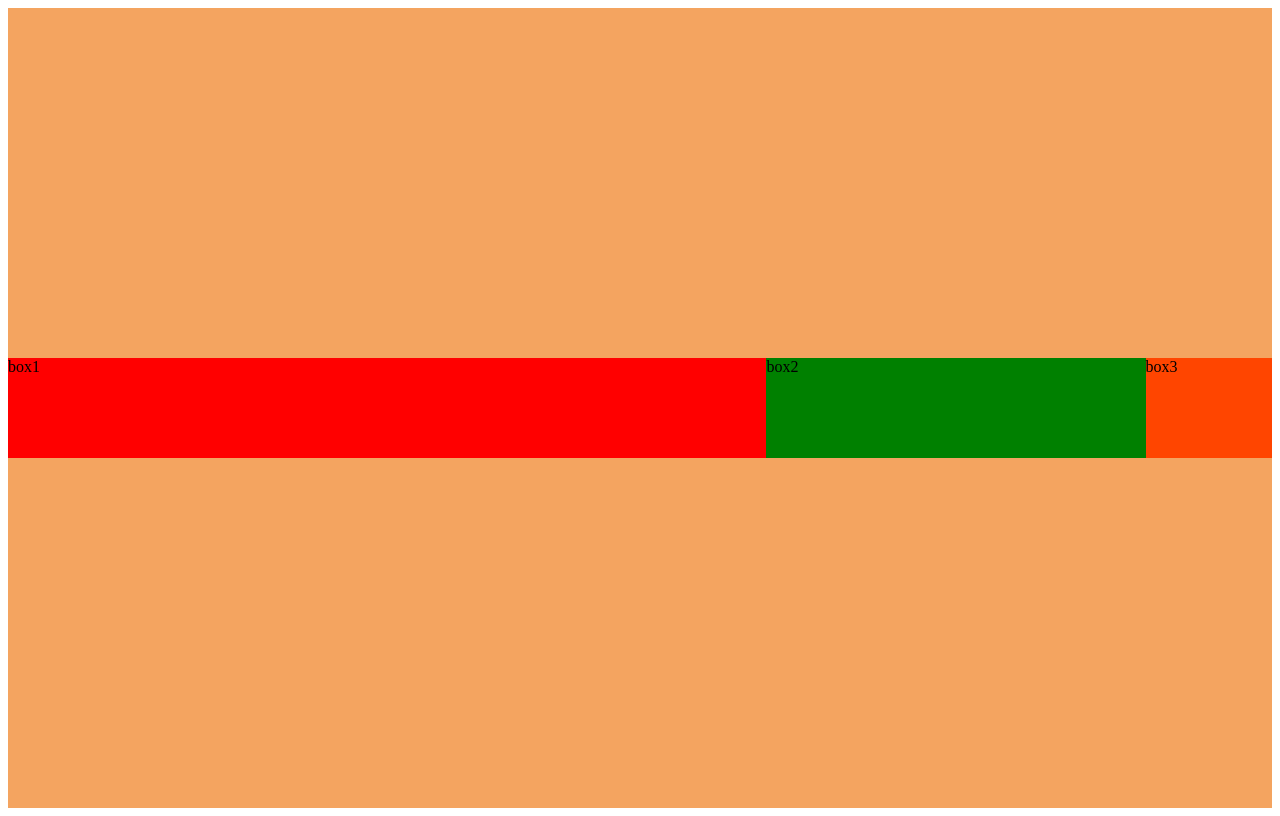
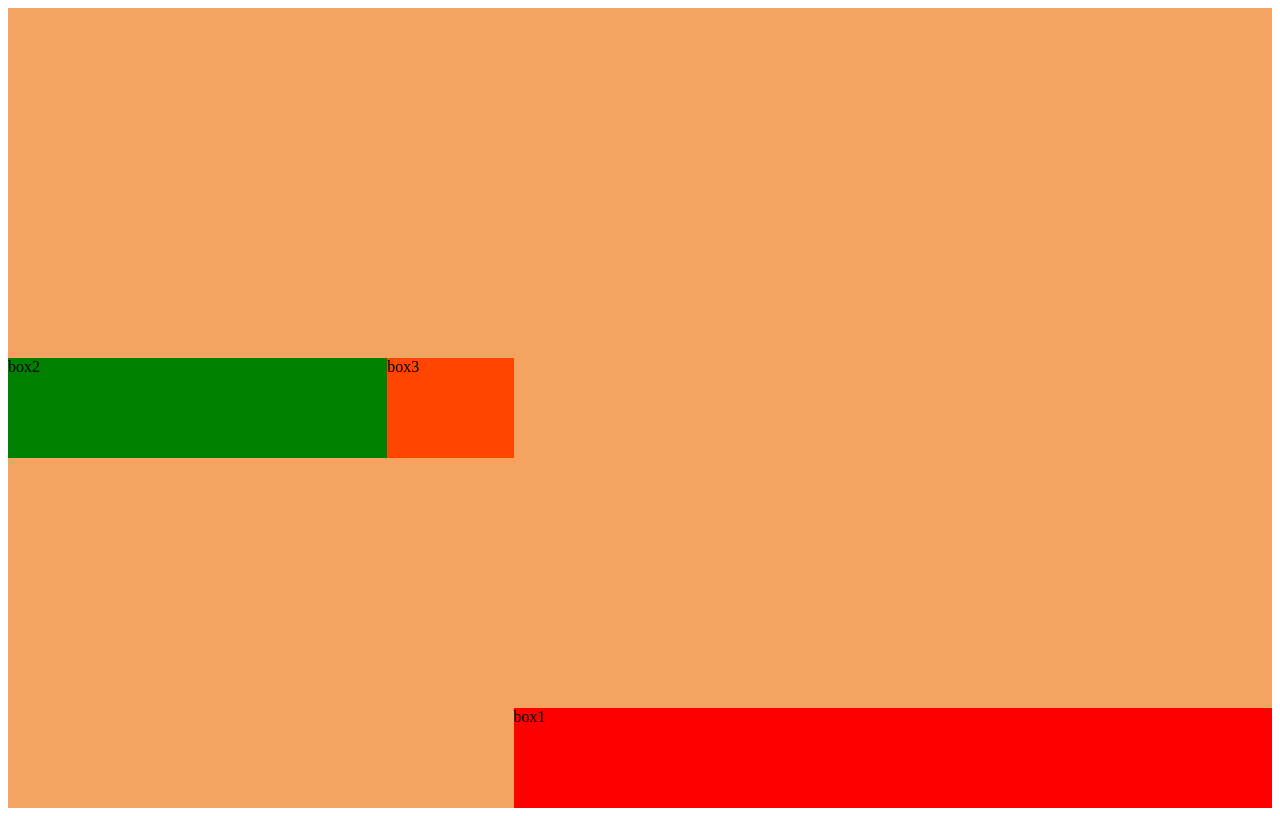
Before and after one commit to fatmadurak/CssExercises, a plain HTML site: page FlexboxItemProperties/index.html in a window 1280 px wide. Drawn offline with Linux system fonts and the light colour scheme.

Commit message:
codes updated

```diff
--- a/FlexboxItemProperties/index4.css
+++ b/FlexboxItemProperties/index4.css
@@ -14,6 +14,8 @@
 height: 100px;
 background-color: red;
 flex:1 0 50%;
+order: 3;
+align-self: flex-end;
 
 }
 
@@ -25,6 +27,7 @@ flex:1 0 50%;
     height: 100px;
     background-color: green;
     flex:0 0 30%;
+    order:1;
 }
 
 .x3{
@@ -33,5 +36,5 @@ flex:1 0 50%;
     height: 100px;
     background-color: orangered;
     flex:0 0 10%;
-
+    order:2;
 }
```
